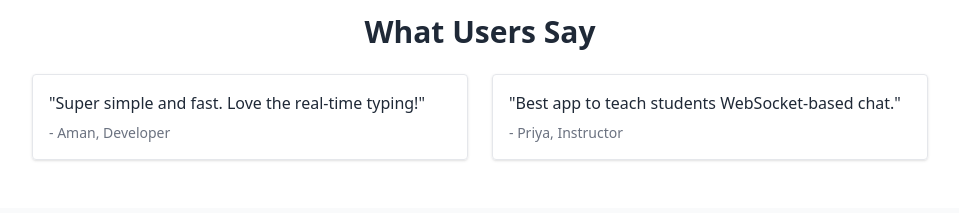
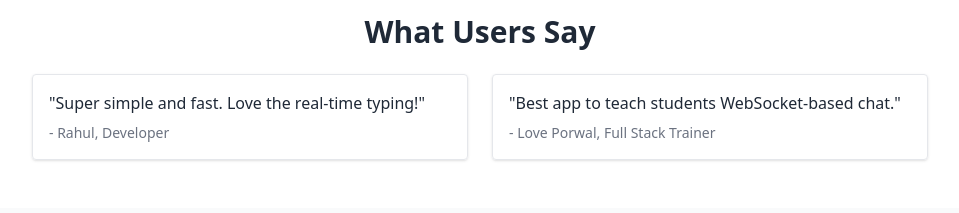
Before and after one commit to RahulChoudhary9/ChatZoom, a website: page public/index.html in a window 1280 px wide. Shown: the part 980-1193 px from the top of the page, without its empty margins (160-1119 px from the left). Drawn offline with nearby package versions, Linux system fonts and the light colour scheme; some packages are replaced by stand-ins of ours; a script that the page names is missing.

Commit message:
Update index.html

```diff
--- a/public/index.html
+++ b/public/index.html
@@ -68,11 +68,11 @@
     <div class="max-w-4xl mx-auto grid gap-6 md:grid-cols-2 text-left">
       <div class="border p-4 rounded shadow">
         <p>"Super simple and fast. Love the real-time typing!"</p>
-        <p class="text-sm text-gray-500 mt-2">- Aman, Developer</p>
+        <p class="text-sm text-gray-500 mt-2">- Rahul, Developer</p>
       </div>
       <div class="border p-4 rounded shadow">
         <p>"Best app to teach students WebSocket-based chat."</p>
-        <p class="text-sm text-gray-500 mt-2">- Priya, Instructor</p>
+        <p class="text-sm text-gray-500 mt-2">- Love Porwal, Full Stack Trainer</p>
       </div>
     </div>
 
```
